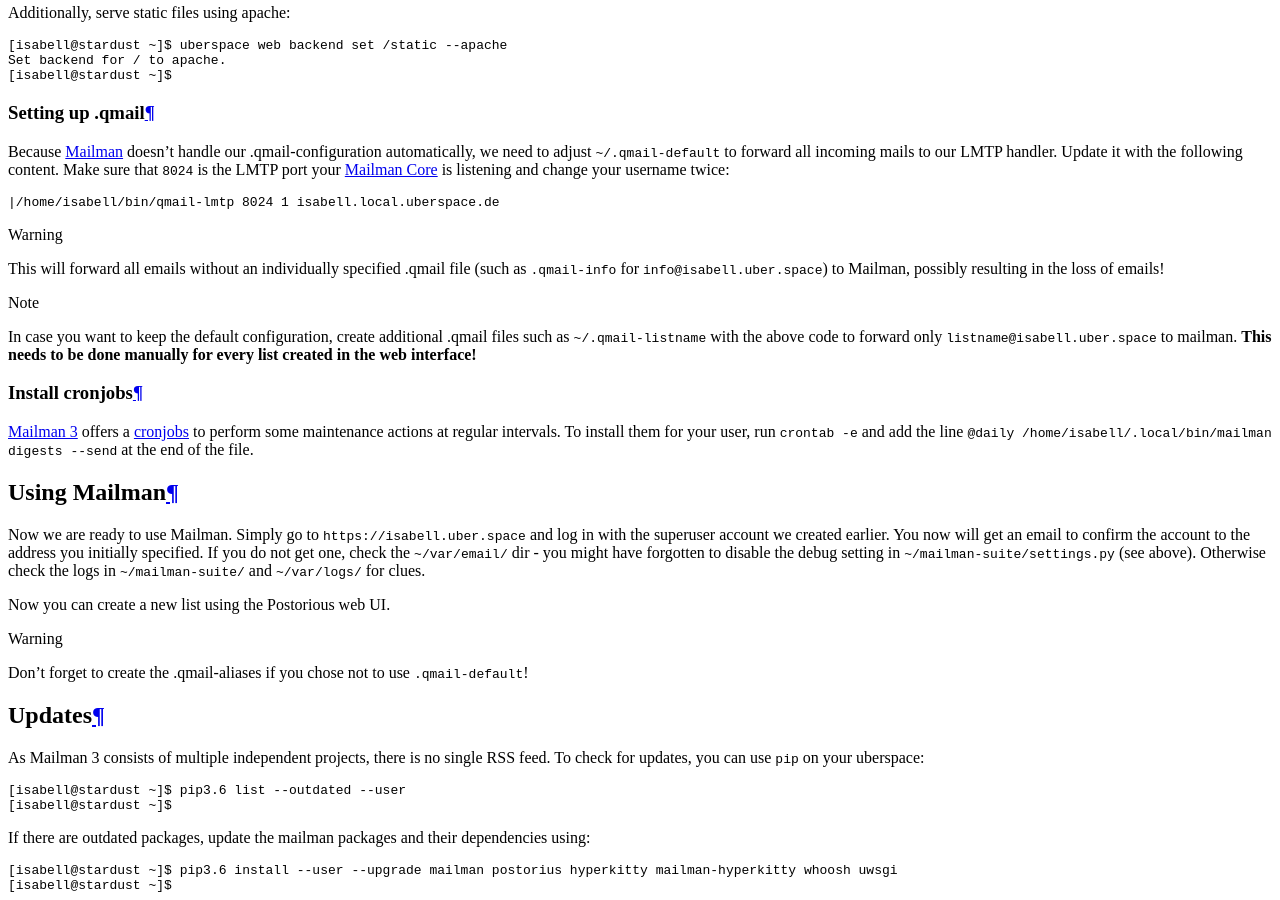
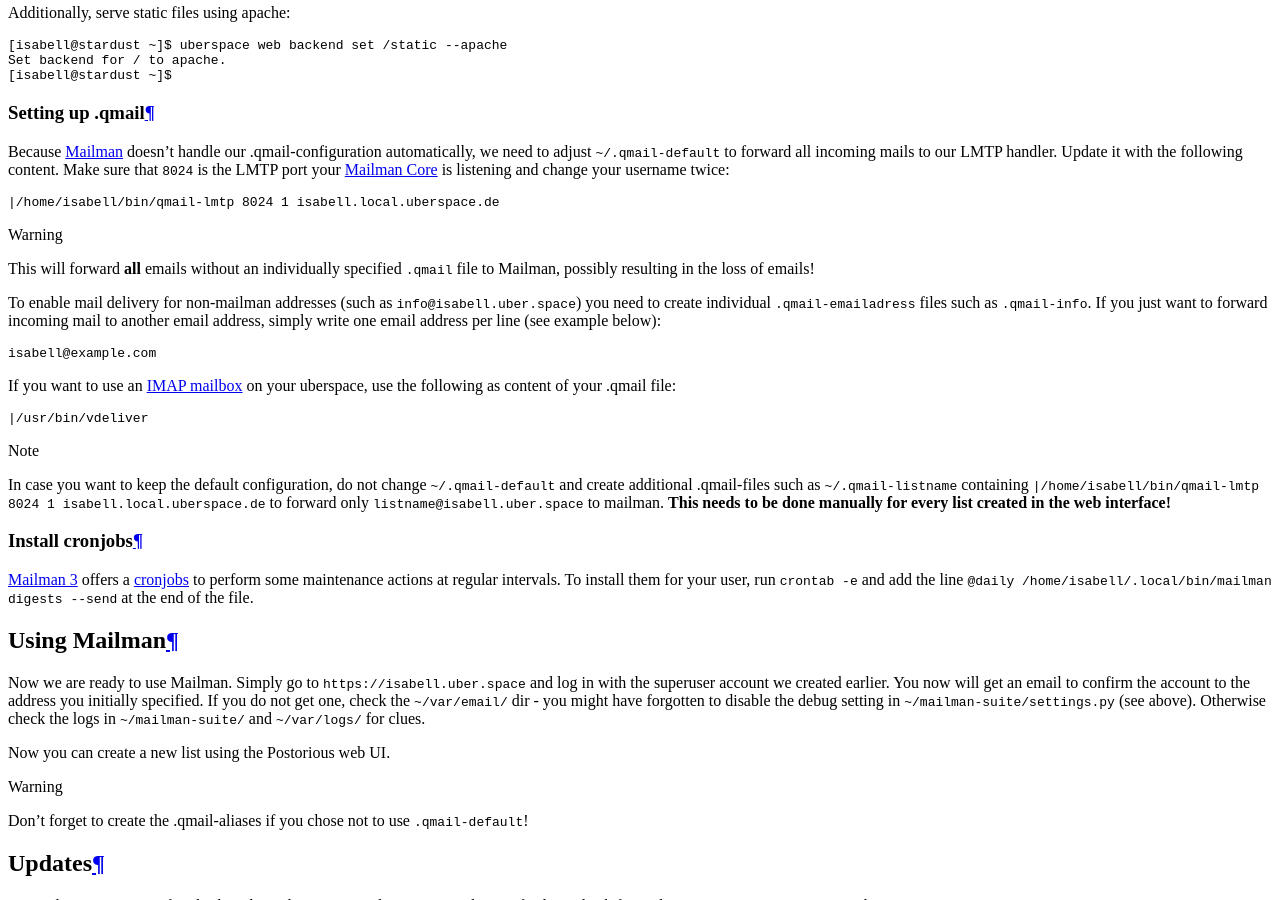
Before and after one commit to Uberspace/lab, a Sphinx documentation site: the page built from source/guide_mailman-3.rst, in a window 1280 px wide and 900 px high, scrolled down 7431 px. Built offline with Sphinx 7.4.7 and the Read the Docs theme 2.0.0, drawn with Linux system fonts in a browser that asks for light colours.

Commit message:
[mailman3] More verbose description of .qmail options

```diff
--- a/source/guide_mailman-3.rst
+++ b/source/guide_mailman-3.rst
@@ -348,9 +348,21 @@
 
  |/home/isabell/bin/qmail-lmtp 8024 1 isabell.local.uberspace.de
 
-.. warning:: This will forward all emails without an individually specified .qmail file (such as ``.qmail-info`` for ``info@isabell.uber.space``) to Mailman, possibly resulting in the loss of emails!
+.. warning:: This will forward **all** emails without an individually specified ``.qmail`` file to Mailman, possibly resulting in the loss of emails!
 
-.. note:: In case you want to keep the default configuration, create additional .qmail files such as ``~/.qmail-listname`` with the above code to forward only ``listname@isabell.uber.space`` to mailman. **This needs to be done manually for every list created in the web interface!**
+To enable mail delivery for non-mailman addresses (such as ``info@isabell.uber.space``) you need to create individual ``.qmail-emailadress`` files such as ``.qmail-info``. If you just want to forward incoming mail to another email address, simply write one email address per line (see example below):
+
+.. code :: bash
+
+ isabell@example.com
+
+If you want to use an :manual:`IMAP mailbox<mail-mailboxes>` on your uberspace, use the following as content of your .qmail file:
+
+.. code :: bash
+
+ |/usr/bin/vdeliver
+
+.. note:: In case you want to keep the default configuration, do not change ``~/.qmail-default`` and create additional .qmail-files such as ``~/.qmail-listname`` containing ``|/home/isabell/bin/qmail-lmtp 8024 1 isabell.local.uberspace.de`` to forward only ``listname@isabell.uber.space`` to mailman. **This needs to be done manually for every list created in the web interface!**
 
 Install cronjobs
 ----------------
```
